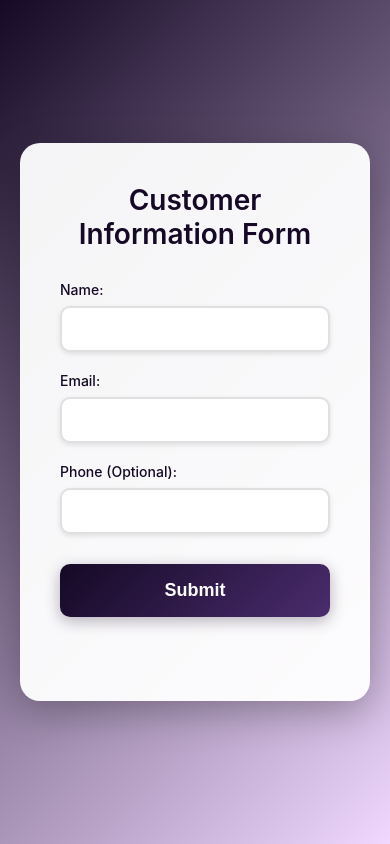
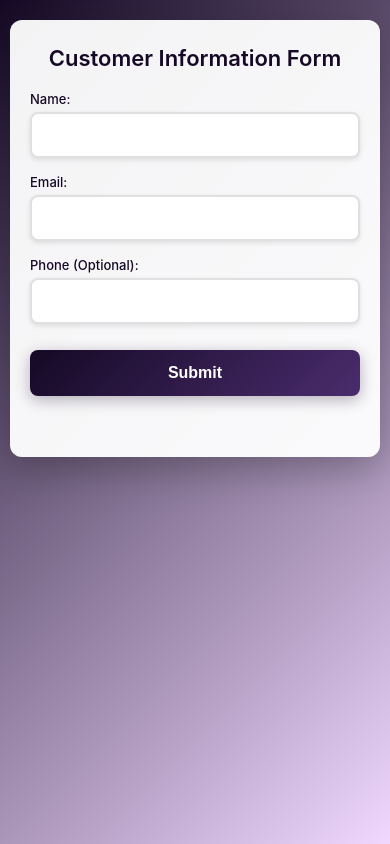
Before and after one commit to scatalin/cursor-trial, a plain HTML site: page index.html in a window 390 px wide. Drawn offline with Linux system fonts and the light colour scheme.

Commit message:
better style for mobile also

```diff
--- a/index.html
+++ b/index.html
@@ -2,6 +2,7 @@
 <html lang="en">
 <head>
     <meta charset="UTF-8">
+    <meta name="viewport" content="width=device-width, initial-scale=1.0">
     <title>Customer Info Form</title>
     <style>
         * {
@@ -122,6 +123,95 @@
         #result.submitting {
             color: #150925;
         }
+
+        /* Tablet and Mobile Responsive Styles */
+        @media (max-width: 768px) {
+            body {
+                padding: 15px;
+                align-items: flex-start;
+                padding-top: 30px;
+            }
+
+            .form-container {
+                padding: 30px 25px;
+                border-radius: 15px;
+                max-width: min(500px, 100%);
+            }
+
+            h2 {
+                font-size: 24px;
+                margin-bottom: 25px;
+            }
+
+            label {
+                font-size: 14px;
+                margin-bottom: 6px;
+            }
+
+            input[type="text"],
+            input[type="email"],
+            input[type="tel"] {
+                padding: 14px 16px;
+                margin-bottom: 18px;
+                font-size: 16px; /* Prevents zoom on iOS */
+                border-radius: 8px;
+            }
+
+            button[type="submit"] {
+                padding: 14px 28px;
+                font-size: 16px;
+                border-radius: 8px;
+                width: 100%;
+                margin-top: 10px;
+            }
+
+            #result {
+                font-size: 15px;
+                margin-top: 15px;
+            }
+        }
+
+        @media (max-width: 480px) {
+            body {
+                padding: 10px;
+                padding-top: 20px;
+            }
+
+            .form-container {
+                padding: 25px 20px;
+                border-radius: 12px;
+            }
+
+            h2 {
+                font-size: 22px;
+                margin-bottom: 20px;
+            }
+
+            label {
+                font-size: 13px;
+                margin-bottom: 5px;
+            }
+
+            input[type="text"],
+            input[type="email"],
+            input[type="tel"] {
+                padding: 12px 14px;
+                margin-bottom: 16px;
+                font-size: 16px;
+                border-radius: 8px;
+            }
+
+            button[type="submit"] {
+                padding: 14px 24px;
+                font-size: 16px;
+                border-radius: 8px;
+            }
+
+            #result {
+                font-size: 14px;
+                margin-top: 12px;
+            }
+        }
     </style>
 </head>
 <body>
```
